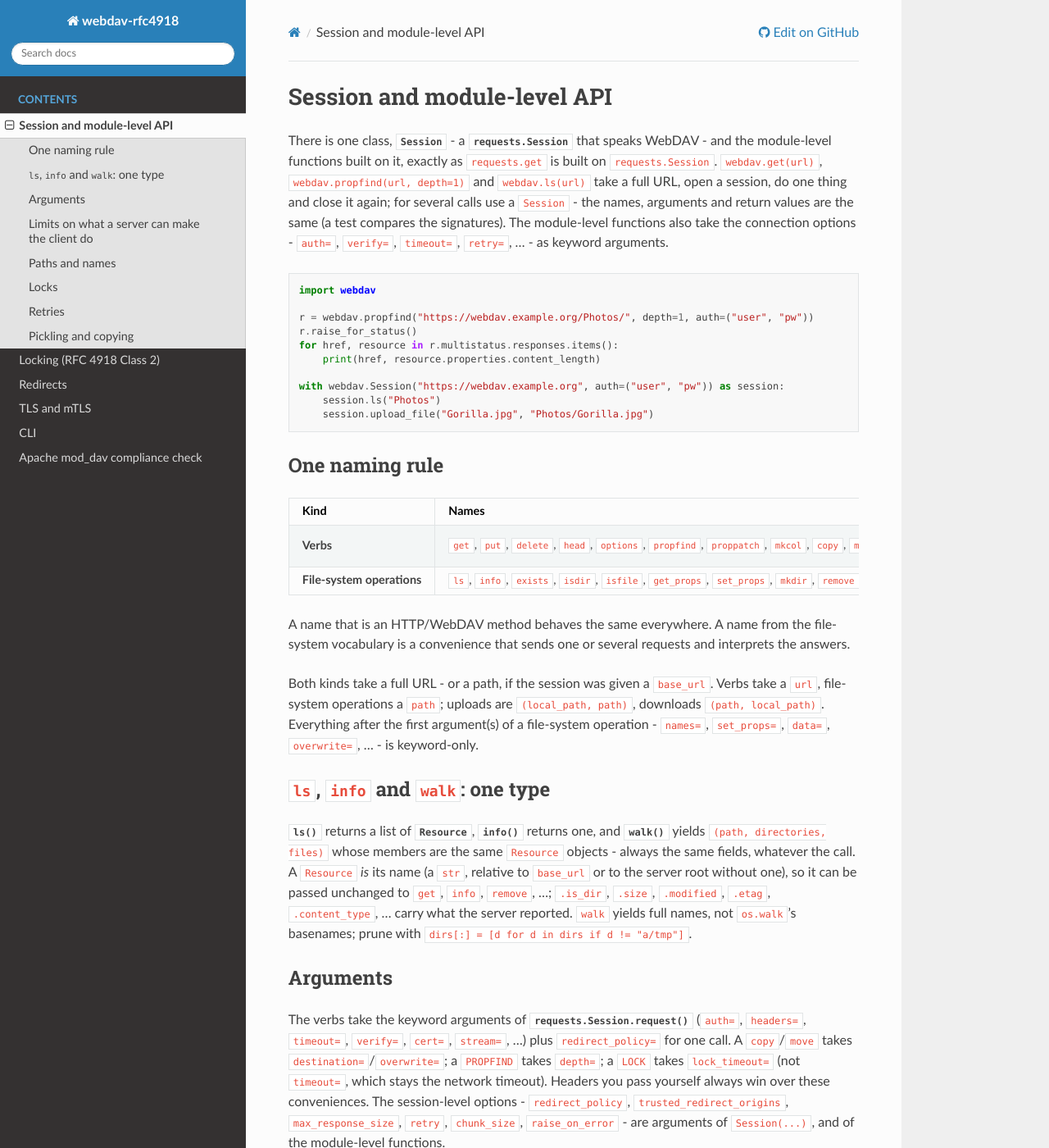
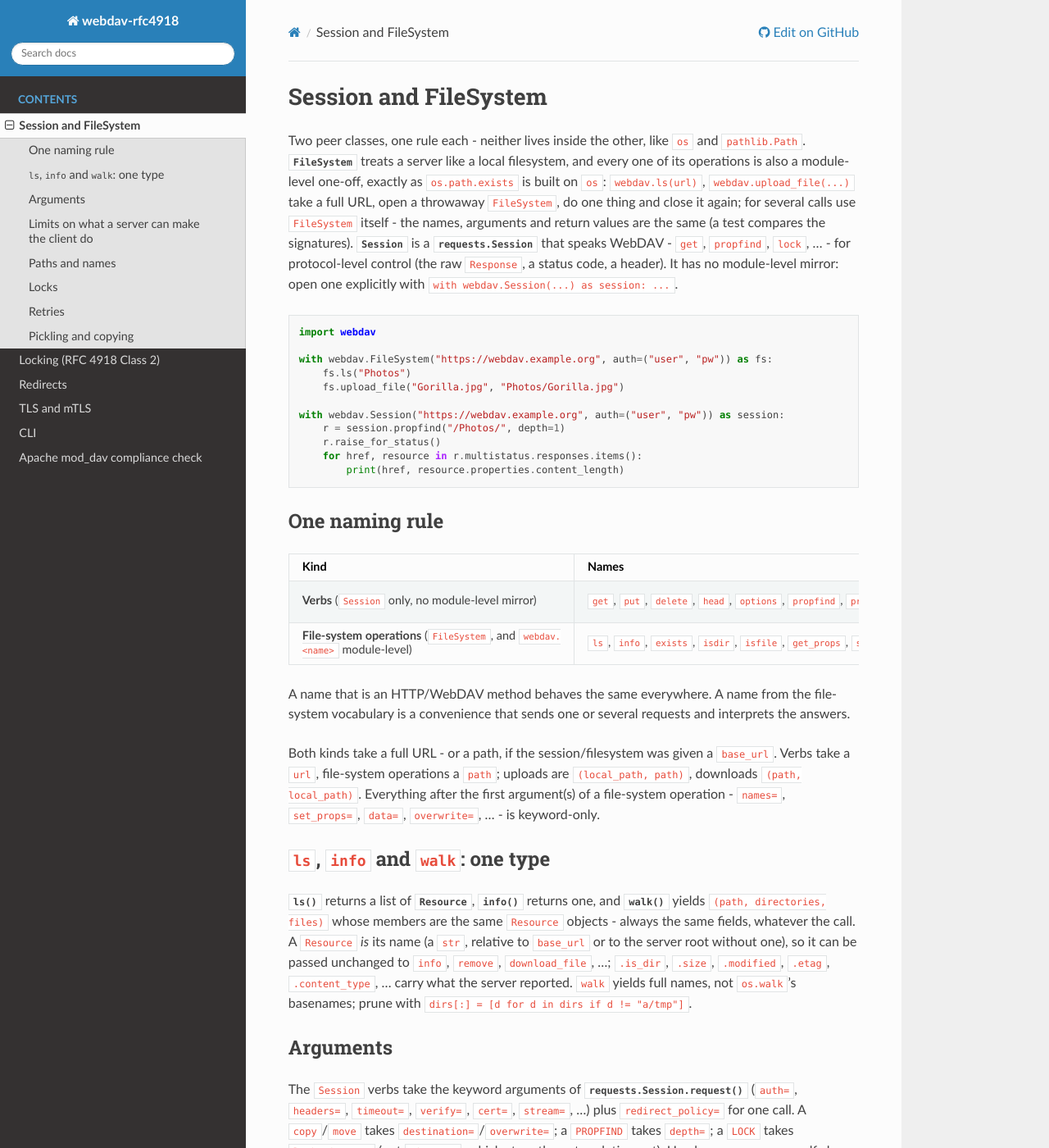
Before and after one commit to manfred-kaiser/webdav-rfc4918, a Sphinx documentation site: the page built from docs/reference/session.md, in a window 1280 px wide and 1400 px high. Shown: the whole window at 82% size. Built offline with Sphinx 7.4.7 and the Read the Docs theme 3.1.0, drawn with Linux system fonts in a browser that asks for light colours; some of the changed text lies outside the part shown.

Commit message:
Drop the module-level Session-verb API (webdav.api), FileSystem is enough
webdav.get/put/delete/head/options/propfind/proppatch/mkcol/lock/unlock/
request were a thin one-off wrapper (open a throwaway Session, call one
method, close it) around Session, duplicating what a Session one-liner
already does. Most callers only need the file-system-shaped API anyway
(webdav.ls, webdav.upload_file, ...), which stays exactly as it was.
Whoever needs the raw verbs is already working at the protocol level and
opens a Session explicitly - with webdav.Session(...) as session: ....

Response.adopt() moves from a free function to a classmethod (same
reclassing trick, now discoverable on the type it targets instead of a
loose import).

Also fixes docs that were already stale from the earlier Session/
FileSystem split (docs/reference/locking.md's autofunction targets named
methods Session no longer has, which would have broken the Sphinx build)
and the CHANGELOG's still-unreleased description of the original API
shape.

````diff
--- a/docs/reference/session.md
+++ b/docs/reference/session.md
@@ -1,40 +1,44 @@
-# Session and module-level API
+# Session and FileSystem
 
-There is one class, {class}`~webdav.session.Session` - a
-{class}`requests.Session` that speaks WebDAV - and the module-level
-functions built on it, exactly as `requests.get` is built on
-`requests.Session`. `webdav.get(url)`, `webdav.propfind(url, depth=1)` and
-`webdav.ls(url)` take a full URL, open a session, do one thing and close it
-again; for several calls use a `Session` - the names, arguments and return
-values are the same (a test compares the signatures). The module-level
-functions also take the connection options - `auth=`, `verify=`, `timeout=`,
-`retry=`, ... - as keyword arguments.
+Two peer classes, one rule each - neither lives inside the other, like `os`
+and `pathlib.Path`. {class}`~webdav.fs.client.FileSystem` treats a server
+like a local filesystem, and every one of its operations is also a
+module-level one-off, exactly as `os.path.exists` is built on `os`:
+`webdav.ls(url)`, `webdav.upload_file(...)` take a full URL, open a
+throwaway `FileSystem`, do one thing and close it again; for several calls
+use `FileSystem` itself - the names, arguments and return values are the
+same (a test compares the signatures). {class}`~webdav.session.Session` is
+a {class}`requests.Session` that speaks WebDAV - `get`, `propfind`,
+`lock`, ... - for protocol-level control (the raw `Response`, a status
+code, a header). It has no module-level mirror: open one explicitly with
+`with webdav.Session(...) as session: ...`.
 
 ```python
 import webdav
 
-r = webdav.propfind("https://webdav.example.org/Photos/", depth=1, auth=("user", "pw"))
-r.raise_for_status()
-for href, resource in r.multistatus.responses.items():
-    print(href, resource.properties.content_length)
+with webdav.FileSystem("https://webdav.example.org", auth=("user", "pw")) as fs:
+    fs.ls("Photos")
+    fs.upload_file("Gorilla.jpg", "Photos/Gorilla.jpg")
 
 with webdav.Session("https://webdav.example.org", auth=("user", "pw")) as session:
-    session.ls("Photos")
-    session.upload_file("Gorilla.jpg", "Photos/Gorilla.jpg")
+    r = session.propfind("/Photos/", depth=1)
+    r.raise_for_status()
+    for href, resource in r.multistatus.responses.items():
+        print(href, resource.properties.content_length)
 ```
 
 ## One naming rule
 
 | Kind | Names | Returns | On an error status |
 |---|---|---|---|
-| **Verbs** | `get`, `put`, `delete`, `head`, `options`, `propfind`, `proppatch`, `mkcol`, `copy`, `move`, `lock`, `unlock`, `request` | a {class}`~webdav.response.Response` | nothing raised, like `requests` - call `raise_for_status()`, or set `raise_on_error=True` |
-| **File-system operations** | `ls`, `info`, `exists`, `isdir`, `isfile`, `get_props`, `set_props`, `mkdir`, `remove`, `open`, `upload_file`, `download_file`, `locked`, ... | plain Python values | a {class}`~webdav.exceptions.WebDAVError` is raised |
+| **Verbs** (`Session` only, no module-level mirror) | `get`, `put`, `delete`, `head`, `options`, `propfind`, `proppatch`, `mkcol`, `copy`, `move`, `lock`, `unlock`, `request` | a {class}`~webdav.response.Response` | nothing raised, like `requests` - call `raise_for_status()`, or set `raise_on_error=True` |
+| **File-system operations** (`FileSystem`, and `webdav.<name>` module-level) | `ls`, `info`, `exists`, `isdir`, `isfile`, `get_props`, `set_props`, `mkdir`, `remove`, `open`, `upload_file`, `download_file`, `locked`, ... | plain Python values | a {class}`~webdav.exceptions.WebDAVError` is raised |
 
 A name that is an HTTP/WebDAV method behaves the same everywhere. A name
 from the file-system vocabulary is a convenience that sends one or several
 requests and interprets the answers.
 
-Both kinds take a full URL - or a path, if the session was given a
+Both kinds take a full URL - or a path, if the session/filesystem was given a
 `base_url`. Verbs take a `url`, file-system operations a `path`; uploads are
 `(local_path, path)`, downloads `(path, local_path)`. Everything after the first
 argument(s) of a file-system operation - `names=`, `set_props=`, `data=`,
@@ -42,18 +46,18 @@ argument(s) of a file-system operation - `names=`, `set_props=`, `data=`,
 
 ## `ls`, `info` and `walk`: one type
 
-{meth}`~webdav.session.Session.ls` returns a list of
-{class}`~webdav.resource.Resource`, {meth}`~webdav.session.Session.info` returns one, and
-{meth}`~webdav.session.Session.walk` yields `(path, directories, files)` whose members are
+{meth}`~webdav.fs.client.FileSystem.ls` returns a list of
+{class}`~webdav.resource.Resource`, {meth}`~webdav.fs.client.FileSystem.info` returns one, and
+{meth}`~webdav.fs.client.FileSystem.walk` yields `(path, directories, files)` whose members are
 the same `Resource` objects - always the same fields, whatever the call. A `Resource` *is*
 its name (a `str`, relative to `base_url` or to the server root without one), so it can be
-passed unchanged to `get`, `info`, `remove`, ...; `.is_dir`, `.size`, `.modified`, `.etag`,
+passed unchanged to `info`, `remove`, `download_file`, ...; `.is_dir`, `.size`, `.modified`, `.etag`,
 `.content_type`, ... carry what the server reported. `walk` yields full names, not
 `os.walk`'s basenames; prune with `dirs[:] = [d for d in dirs if d != "a/tmp"]`.
 
 ## Arguments
 
-The verbs take the keyword arguments of {meth}`requests.Session.request`
+The `Session` verbs take the keyword arguments of {meth}`requests.Session.request`
 (`auth=`, `headers=`, `timeout=`, `verify=`, `cert=`, `stream=`, ...) plus
 `redirect_policy=` for one call. A `copy`/`move` takes
 `destination=`/`overwrite=`; a `PROPFIND` takes `depth=`; a `LOCK` takes
@@ -61,7 +65,8 @@ The verbs take the keyword arguments of {meth}`requests.Session.request`
 you pass yourself always win over these conveniences. The session-level
 options - `redirect_policy`, `trusted_redirect_origins`,
 `max_response_size`, `retry`, `chunk_size`, `raise_on_error` - are
-arguments of `Session(...)`, and of the module-level functions.
+arguments of `Session(...)` and `FileSystem(...)` alike, and of the
+module-level file-system functions.
 
 ## Limits on what a server can make the client do
 
@@ -80,15 +85,15 @@ reason to refuse it. Credentials in a URL (`https://user:pw@host/`) are refused
 
 A path is the plain name - `a%20b.txt` is a file called `a%20b.txt` - and is
 percent-encoded exactly once, entirely (`%`, `?`, `#`, `;`, `+` included).
-A full URL is used as written. What `ls` and `walk` return is what `get`, `info`
-and the others take. Unicode is never re-normalised on the way out.
+A full URL is used as written. What `ls` and `walk` return is what `info`,
+`download_file` and the others take. Unicode is never re-normalised on the way out.
 
 ## Locks
 
-`session.locked(path)` (or `session.locks.add(...)`) makes later writes carry the
-`If` header of the lock. A lock on a collection - `Depth: 0` or `infinity` -
-also covers adding and removing its members (RFC 4918 §7.4); such a write gets
-a tagged list naming the collection. Reads never carry a token. A lock is
+`fs.locked(path)` (or `session.locks.add(...)` at the lower `Session` level) makes
+later writes carry the `If` header of the lock. A lock on a collection - `Depth: 0`
+or `infinity` - also covers adding and removing its members (RFC 4918 §7.4); such a
+write gets a tagged list naming the collection. Reads never carry a token. A lock is
 requested for 600 s unless you say `lock_timeout=` (`None`: infinite).
 
 ## Retries
@@ -110,10 +115,13 @@ credentials in clear text - do not write it to disk or send it anywhere untruste
 ```{eval-rst}
 .. autoclass:: webdav.session.Session
    :members:
-   :exclude-members: locked, refresh_lock
+
+.. autoclass:: webdav.fs.client.FileSystem
+   :members:
 
 .. autoclass:: webdav.response.Response
    :members:
+   :exclude-members: adopt
 
 .. autoclass:: webdav.resource.Resource
    :members:
--- a/pyproject.toml
+++ b/pyproject.toml
@@ -164,7 +164,7 @@ disable = [
   # (FeatureDetection, Method, PropStat, RetryFunc) - a near-universal
   # pylint nitpick against small, single-purpose classes.
   "too-few-public-methods",
-  # api.py mirrors Session on purpose (same signatures, thin delegation).
+  # fs/api.py mirrors FileSystem on purpose (same signatures, thin delegation).
   "duplicate-code",
   # urllib3 connections get request/getresponse from http.client; pylint cannot see it.
   "no-member",
````
Also changed, not shown: CHANGELOG.md (+10 -8 lines), README.md (+17 -17 lines), docs/index.md (+7 -7 lines), docs/reference/locking.md (+10 -9 lines), src/webdav/__init__.py (+0 -24 lines), 13 other files.
